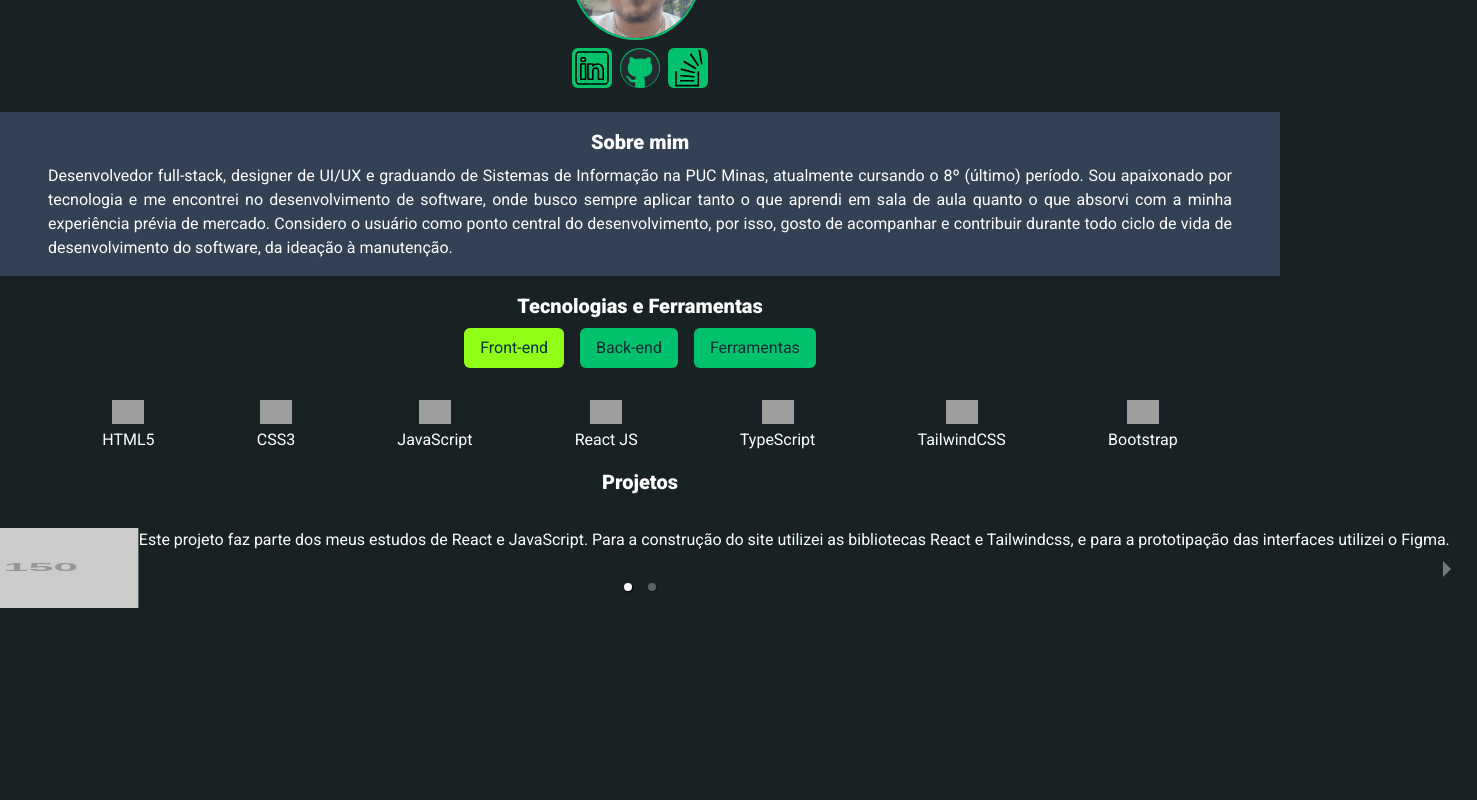
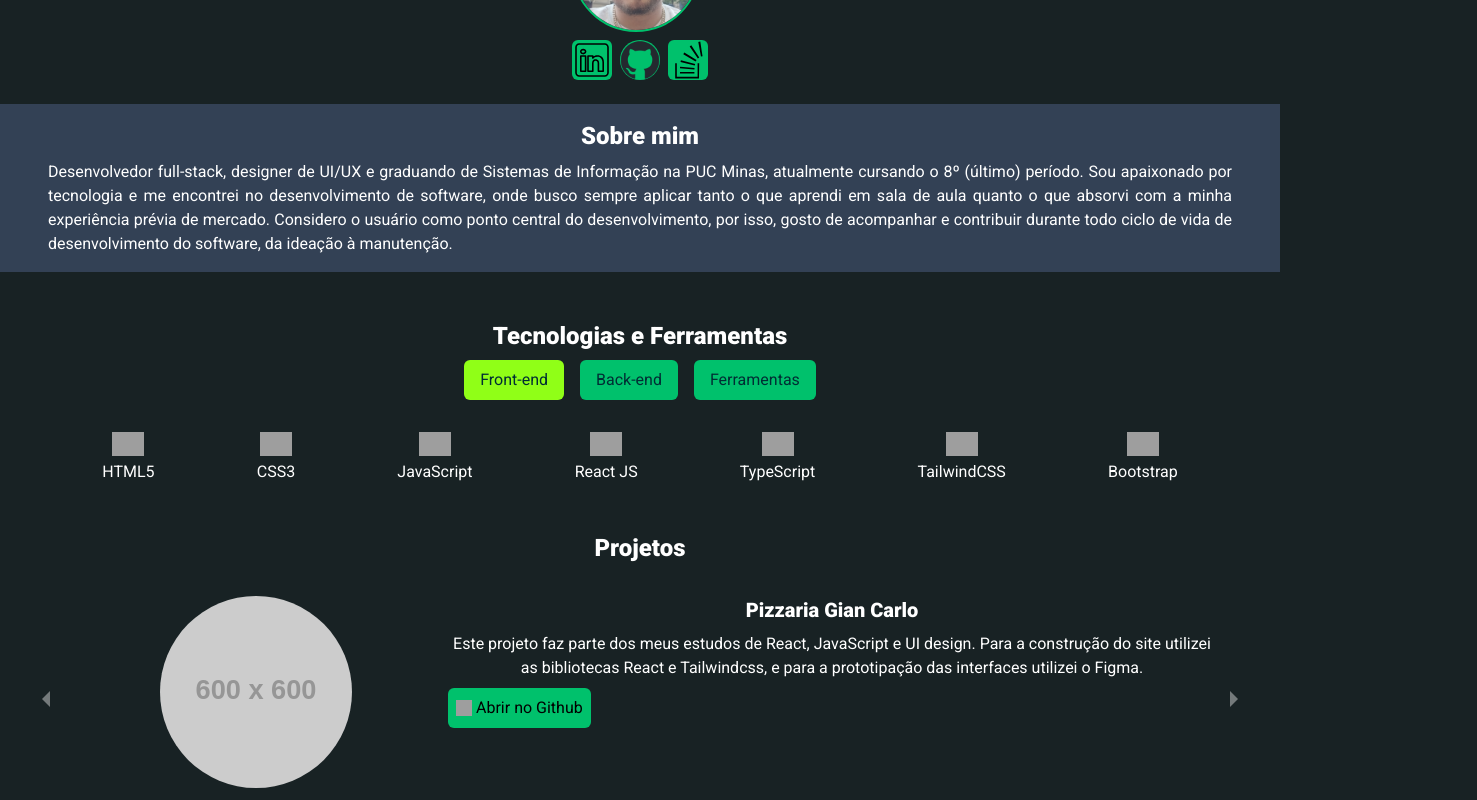
Before and after one commit to GuildNerd/Portfolio, a React (Vite) app: page / in a window 1280 px wide. Shown: the part 200-1000 px from the top of the page, 1477 px wide, since content can reach past the window. Before the commit the page ends 856 px from the top, so only its background shows below. Built offline with nearby package versions, Linux system fonts and the light colour scheme; grey boxes are pictures that could not be loaded.

Commit message:
Feat: Modify projects, the component is now reusable

```diff
--- a/src/App.tsx
+++ b/src/App.tsx
@@ -9,7 +9,7 @@ function App() {
       <header className="mb-2">
         <NavBar></NavBar>
       </header>
-      <main>
+      <main className="flex flex-col gap-12">
         <About></About>
         <Technologies></Technologies>
         <Projects></Projects>
--- a/src/components/about.tsx
+++ b/src/components/about.tsx
@@ -1,6 +1,6 @@
 export default function About() {
     return (
-        <div className="text-white flex flex-col items-center gap-2 mt-4" id="about">
+        <div className="text-white flex flex-col items-center gap-2" id="about">
             <h1 className="text-2xl">Luiz Arthur Bitencourt</h1>
             <div className="flex flex-col gap-2">
                 <img src="\src\assets\my_photo.jpg" alt="Foto Luiz Bitencourt, tirada em frente ao Museu da Moda de Belo Horizonte" className="min-w-[8rem] w-32 rounded-full border-2 border-green-mint" />
@@ -17,7 +17,7 @@ export default function About() {
                 </div>
             </div>
             <div className="flex flex-col items-center gap-2 p-4 mt-4 bg-slate-700">
-                <h2 className="text-xl font-bold">Sobre mim</h2>
+                <h2 className="text-2xl font-bold">Sobre mim</h2>
                 <p className="text-justify lg:px-8">
                     Desenvolvedor full-stack, designer de UI/UX e graduando de Sistemas de Informação na PUC Minas, atualmente cursando o 8º (último) período. Sou apaixonado por tecnologia e me encontrei no desenvolvimento de software, onde busco sempre aplicar tanto o que aprendi em sala de aula quanto o
                     que absorvi com a minha experiência prévia de mercado. Considero o usuário como ponto central do desenvolvimento, por isso, gosto de acompanhar e contribuir durante todo ciclo de vida de desenvolvimento do software, da ideação à manutenção.
--- a/src/components/project.tsx
+++ b/src/components/project.tsx
@@ -1,16 +1,31 @@
-export default function Project() {
+export interface ProjectProps {
+    projectName: string,
+    projectLink: string,
+    imgSrc: string,
+    imgAlt?: string,
+    description: string,
+}
+
+export default function Project({ projectName, projectLink, imgSrc, imgAlt, description }: ProjectProps){
     const style = {
-        img: {  "flex-grow": 1, "width": "20rem"    },
-        description: {  "flex-grow": 2, "color": "white"  }
+        img: {  "flexGrow": "1", "flexBasis": 0, "width": "100%", "display": "flex", "justifyContent": "center"  },
+        description: {  "flexGrow": "2", "flexBasis": 0, "color": "white"  }
     }
+
     return (
-        <div className="flex">
+        <div className="flex md:flex-row flex-col px-8 w-full">
             <div style={style.img}>
-                <img src="https://via.placeholder.com/150" alt="" className="w-20 h-20" />
+                <img src={imgSrc} alt={imgAlt} className="!w-40 lg:!w-48 !h-40 lg:!h-48 rounded-full"/>
             </div>
-            <div style={style.description} className="break-words">
-                Este projeto faz parte dos meus estudos de React e JavaScript.
-                Para a construção do site utilizei as bibliotecas React e Tailwindcss, e para a prototipação das interfaces utilizei o Figma.
+            <div style={style.description} className="flex flex-col gap-2">
+                <h4 className="text-xl font-bold">{projectName}</h4>
+                <p>{description}</p>
+                <a href={projectLink} target="_blank">
+                    <button className="flex gap-1 items-center p-2 rounded-md bg-green-mint hover:bg-green-neon text-black transition-colors">
+                        <img src="https://raw.githubusercontent.com/devicons/devicon/master/icons/github/github-original.svg" alt="Ícone Github" className="!w-4 h-4" />
+                        Abrir no Github
+                    </button>
+                </a>
             </div>
         </div>
     )
--- a/src/components/projects.tsx
+++ b/src/components/projects.tsx
@@ -1,17 +1,45 @@
 import "react-responsive-carousel/lib/styles/carousel.min.css";
 import { Carousel } from 'react-responsive-carousel';
 import Project from "./project";
+import { ProjectProps } from "./project";
 
 export default function Projects() {
+    var projectList: ProjectProps[] = [
+        {
+            projectName: "Pizzaria Gian Carlo",
+            projectLink: "https://github.com/GuildNerd/pizzaria-gian-carlo",
+            imgSrc: "https://placehold.co/600x600",
+            imgAlt: "Ícone da pizzaria",
+            description: "Este projeto faz parte dos meus estudos de React, JavaScript e UI design. Para a construção do site utilizei as bibliotecas React e Tailwindcss, e para a prototipação das interfaces utilizei o Figma."
+        },
+        {
+            projectName: "Pokédex",
+            projectLink: "https://github.com/Guildnerd/Pokedex",
+            imgSrc: "https://placehold.co/600x600",
+            imgAlt: "Ícone de Pokédex",
+            description: "Pokédex creiada usando React, PokéAPI e TailwindCSS. É um projeto 'clássico' de front-end, que visa testar as habilidades de criação de interfaces e criatividade, e também o conhecimento de JavaScript, principalmente o consumo de APIs"
+        },
+        {
+            projectName: "AceUni",
+            projectLink: "https://github.com/GuildNerd/TIAW-Aplicacao-Web",
+            imgSrc: "https://placehold.co/600x600",
+            imgAlt: "Ícone do AceUni, consiste no símbolo de PCD's com um prédio ao fundo",
+            description: "Aplicação web com tema \"Acessibilidade nas instituições de ensino\", o intuito era criar uma ponte entre as pessoas com deficiência e as universidades, para que essas pessoas pudessem fornecer sugestões e críticas de melhorias para acessibilidade nos campi. Foi um trabalho em grupo desenvolvido no 2º período do curso de Sistemas de Informação, no qual fui responsável pelo desenvolvimento das interfaces. Página criada com HTML, CSS e JavaScript puro"
+        }
+    ];
+
     return (
         <div className="flex flex-col gap-4 justify-center items-center" id="projects">
-            <h2 className="text-white text-xl font-bold">Projetos</h2>
-            <Carousel showIndicators={true} showArrows={true} showThumbs={false} showStatus={false} infiniteLoop={true} autoPlay={false} className="width-full mx-4 p-4">
+            <h2 className="text-white text-2xl font-bold">Projetos</h2>
+            <Carousel showIndicators={false} showArrows={true} showThumbs={false} showStatus={false} infiniteLoop={true} autoPlay={false} className="width-full mx-4 p-4">
                 <div>
-                    <Project />
+                    <Project projectLink={projectList[0].projectLink} projectName={projectList[0].projectName} imgSrc={projectList[0].imgSrc} imgAlt={projectList[0].imgAlt} description={projectList[0].description} />
                 </div>
                 <div>
-                    <Project />
+                    <Project projectLink={projectList[1].projectLink} projectName={projectList[1].projectName} imgSrc={projectList[1].imgSrc} imgAlt={projectList[1].imgAlt} description={projectList[1].description} />
+                </div>
+                <div>
+                    <Project projectLink={projectList[2].projectLink} projectName={projectList[2].projectName} imgSrc={projectList[2].imgSrc} imgAlt={projectList[2].imgAlt} description={projectList[2].description} />
                 </div>
             </Carousel>
         </div>
--- a/src/components/technologies.tsx
+++ b/src/components/technologies.tsx
@@ -16,9 +16,9 @@ export default function Technologies() {
     }
 
     return (
-        <div className="flex flex-col my-4" id="technologies">
+        <div className="flex flex-col" id="technologies">
             <div className="flex justify-center">
-                <h2 className="text-white text-xl font-bold">Tecnologias e Ferramentas</h2>
+                <h2 className="text-white text-2xl font-bold">Tecnologias e Ferramentas</h2>
             </div>
             <div className="mt-2 flex justify-evenly md:justify-center md:gap-4 text-dark-lead">
                 <button onClick={(event) => { handleChangeTech(event, 'front-end') }} className={`${btnStyle} ${tech == 'front-end' ? 'bg-green-neon' : ''}`}>
```
